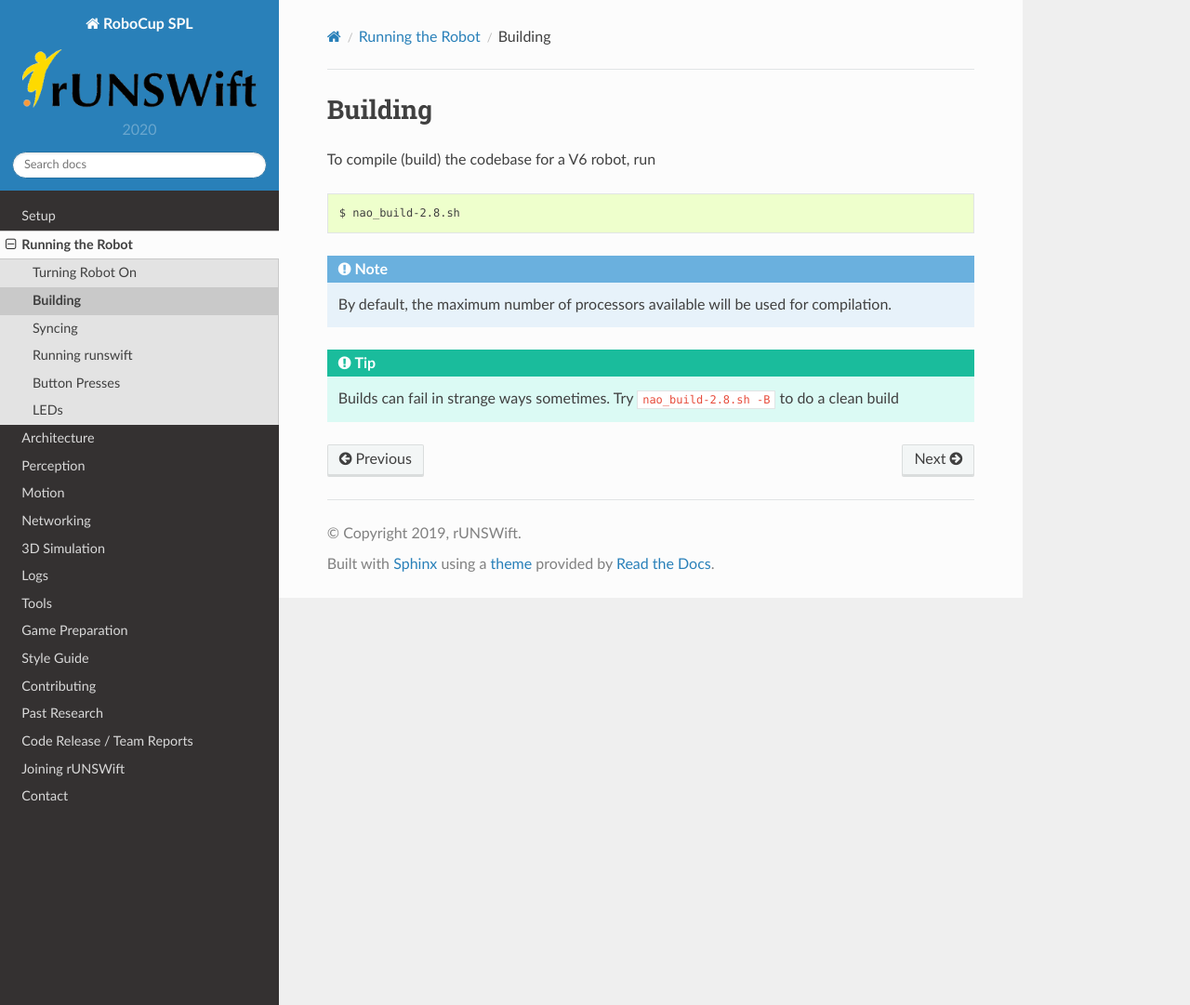
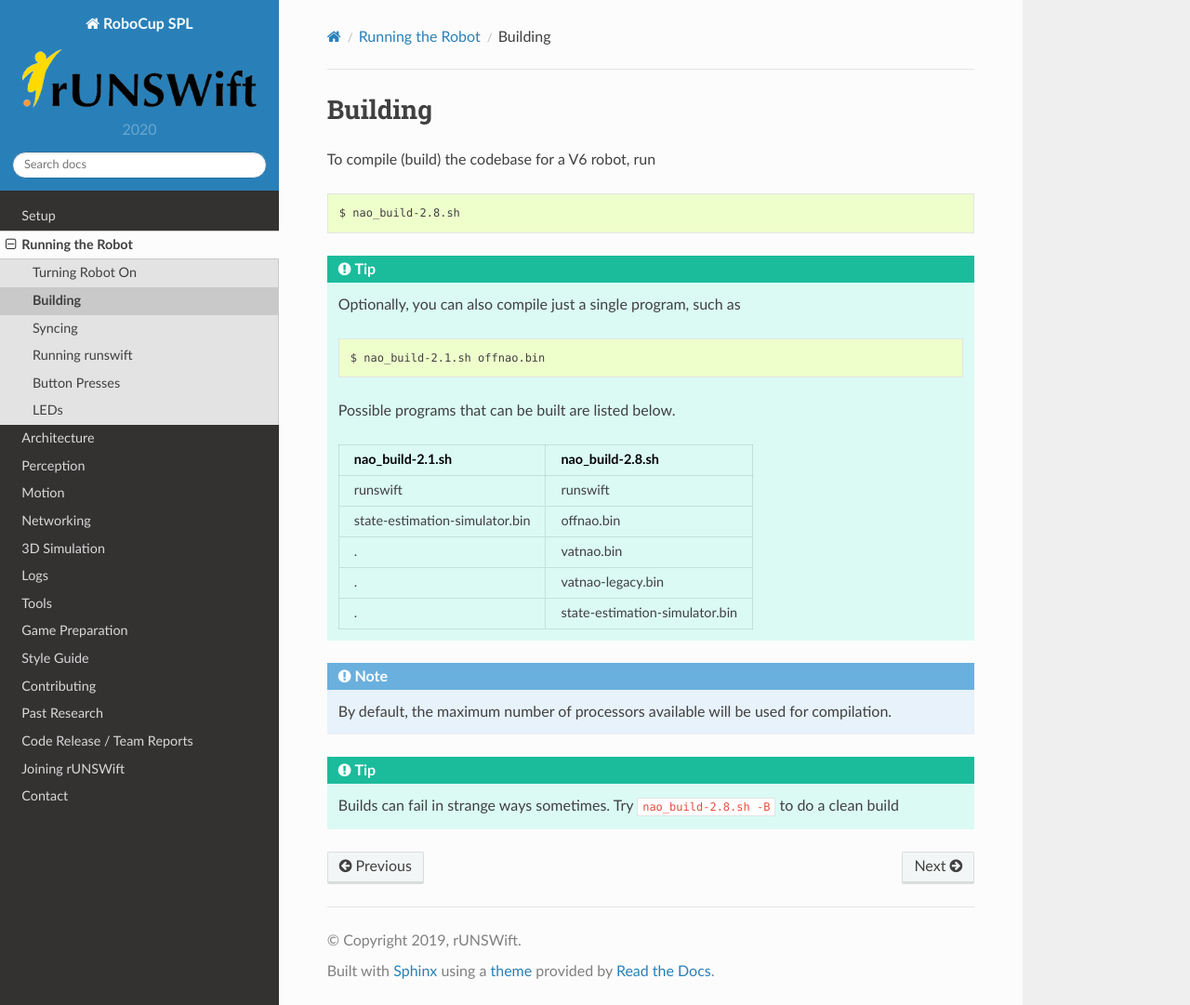
Before and after one commit to UNSWComputing/rUNSWift-docs, a Sphinx documentation site: the page built from source/running/building.rst, in a window 1280 px wide and 1081 px high. Shown: the whole window at 93% size. Built offline with Sphinx 7.4.7 and the Read the Docs theme 2.0.0, drawn with Linux system fonts in a browser that asks for light colours.

Commit message:
added some program builds to instructions of build as a tip

```diff
--- a/source/running/building.rst
+++ b/source/running/building.rst
@@ -8,6 +8,26 @@ To compile (build) the codebase for a V6 robot, run
 
     $ nao_build-2.8.sh
 
+.. tip::
+
+    Optionally, you can also compile just a single program, such as
+
+    .. code-block:: bash
+
+        $ nao_build-2.1.sh offnao.bin
+
+    Possible programs that can be built are listed below.
+
+    ============================== ==============================
+    nao_build-2.1.sh               nao_build-2.8.sh
+    ============================== ==============================
+    runswift                       runswift
+    state-estimation-simulator.bin offnao.bin
+    .                              vatnao.bin
+    .                              vatnao-legacy.bin
+    .                              state-estimation-simulator.bin
+    ============================== ==============================
+
 .. note::
     By default, the maximum number of processors available will be used for compilation.
 
```
